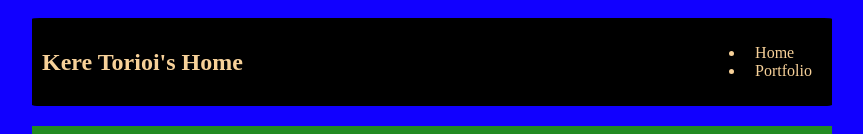
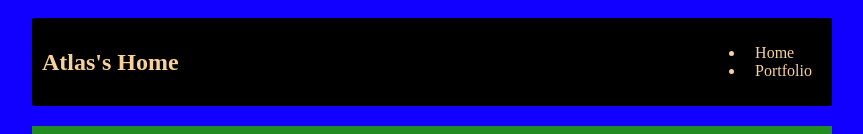
Before and after one commit to LoganDavis6/LoganDavis6.GitHub.io, a plain HTML site: page index.html in a window 1280 px wide. Shown: the top 134 px of the page, without its empty margins (208-1071 px from the left). Drawn offline with Linux system fonts and the light colour scheme.

Commit message:
add runtime project

```diff
--- a/index.html
+++ b/index.html
@@ -1,7 +1,7 @@
 <!DOCTYPE HTML>
 <html>
     <head>
-        <title> Kere Torioi's Home </title>
+        <title> Atlas's Home </title>
         <link rel="stylesheet" href="style.css">
     </head>
 
@@ -10,7 +10,7 @@
         <div id="all-contents">
 
             <nav>
-                <h1> Kere Torioi's Home </h1>
+                <h1> Atlas's Home </h1>
                 <ul id="nav-ul">
                     <li>
                         <a href="index.html" class="nav-li"> Home </a>
```
